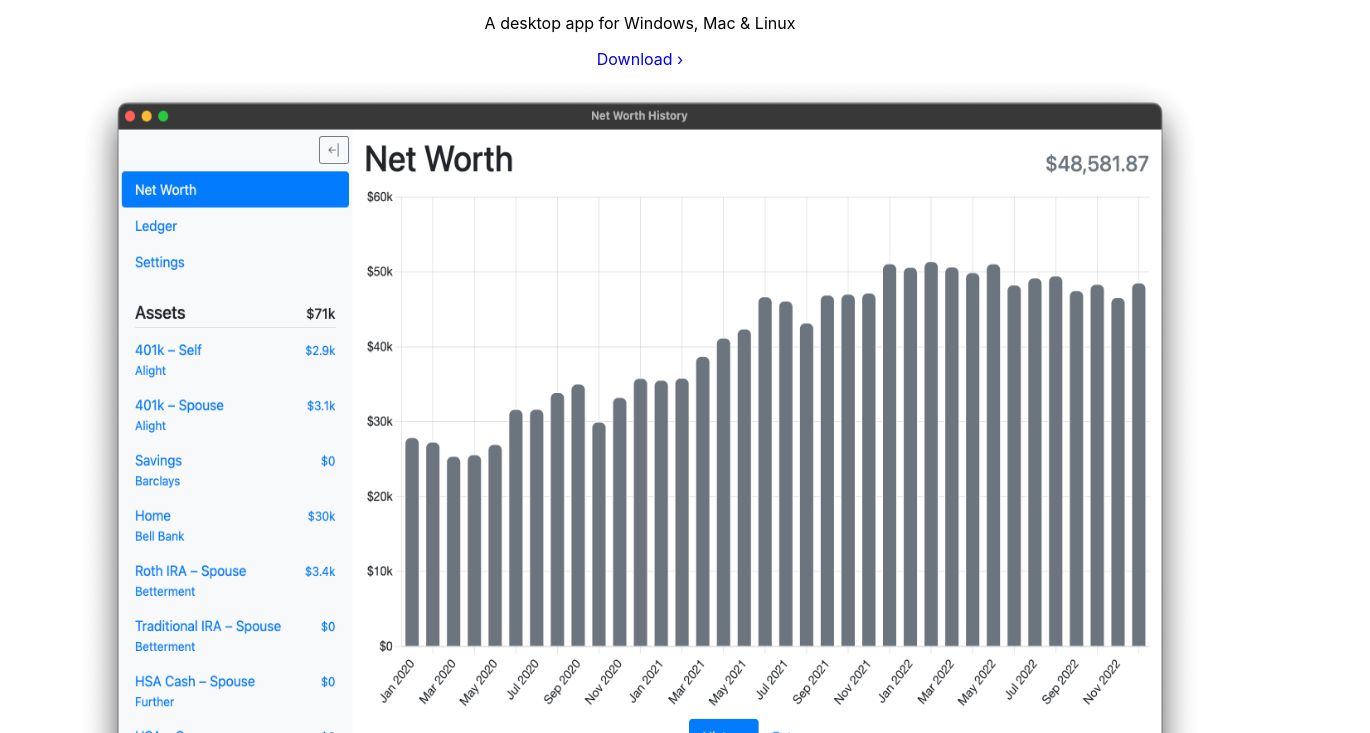
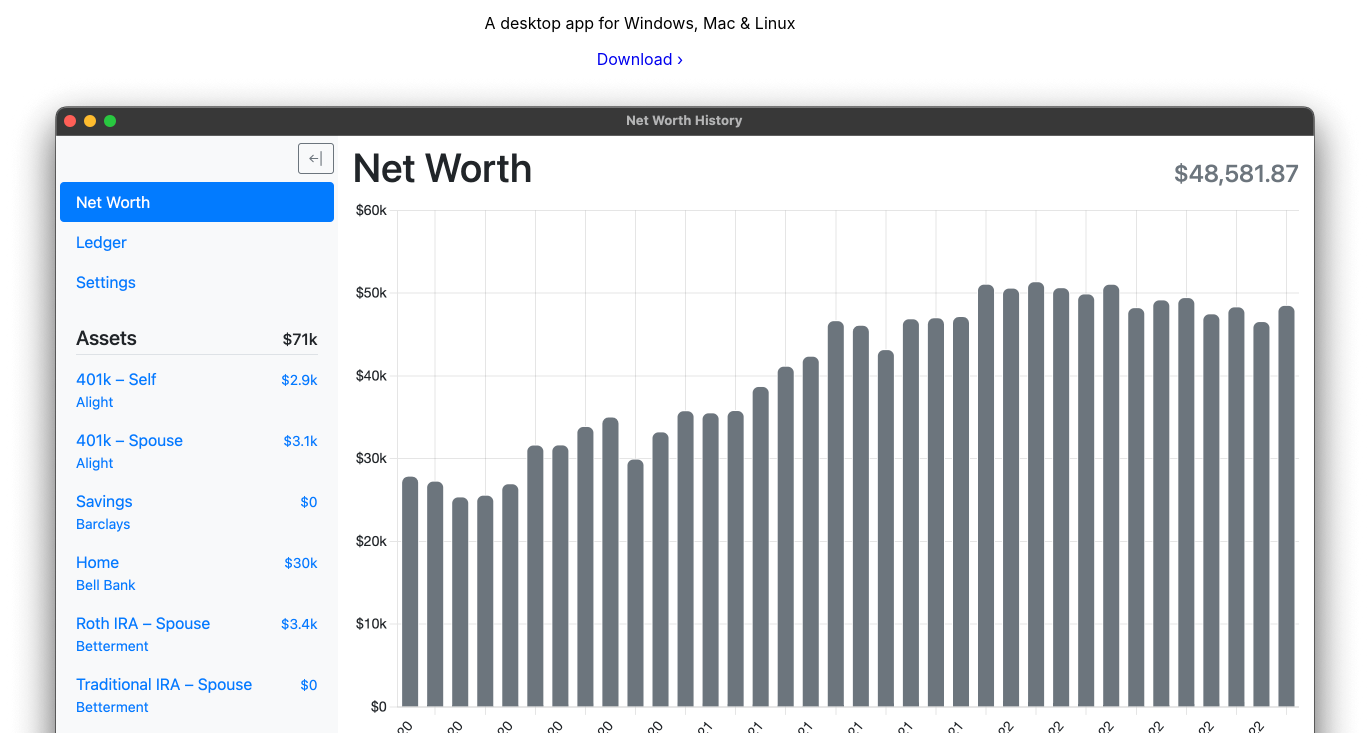
Before and after one commit to jordanlapointe/net-worth-history-dotcom, a plain HTML site: page index.html in a window 1280 px wide. Shown: the part 67-800 px from the top of the page, 1370 px wide, since content can reach past the window. Drawn offline with Linux system fonts and the light colour scheme.

Commit message:
fix image dimensions

```diff
--- a/index.html
+++ b/index.html
@@ -47,6 +47,6 @@
         <a href="download.html">Download ›</a>
       </div>
     </div>
-    <img src="assets/app.png" height="792" width="1136" />
+    <img src="assets/app.png" height="875" width="1370" />
   </body>
 </html>
```
